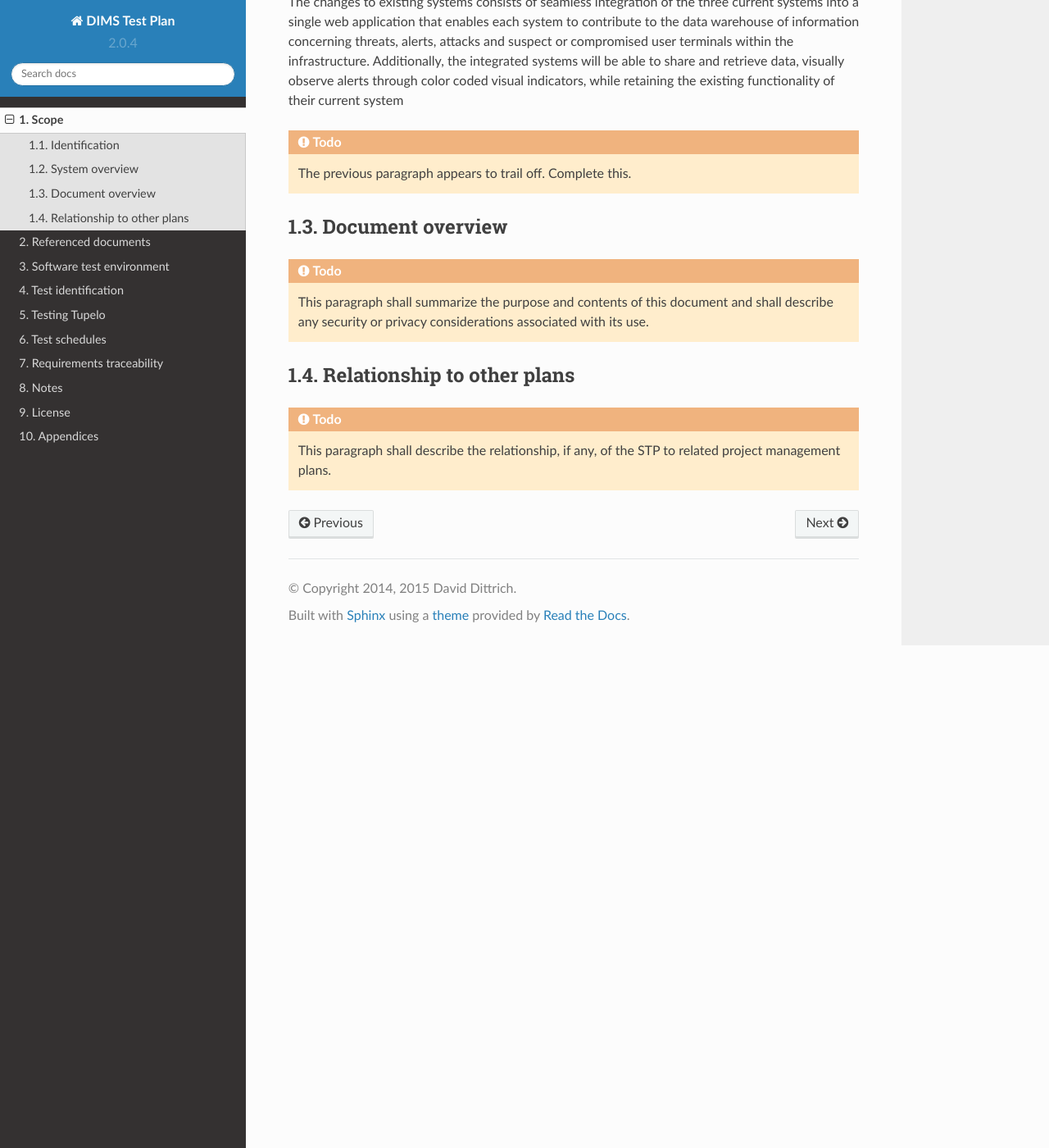
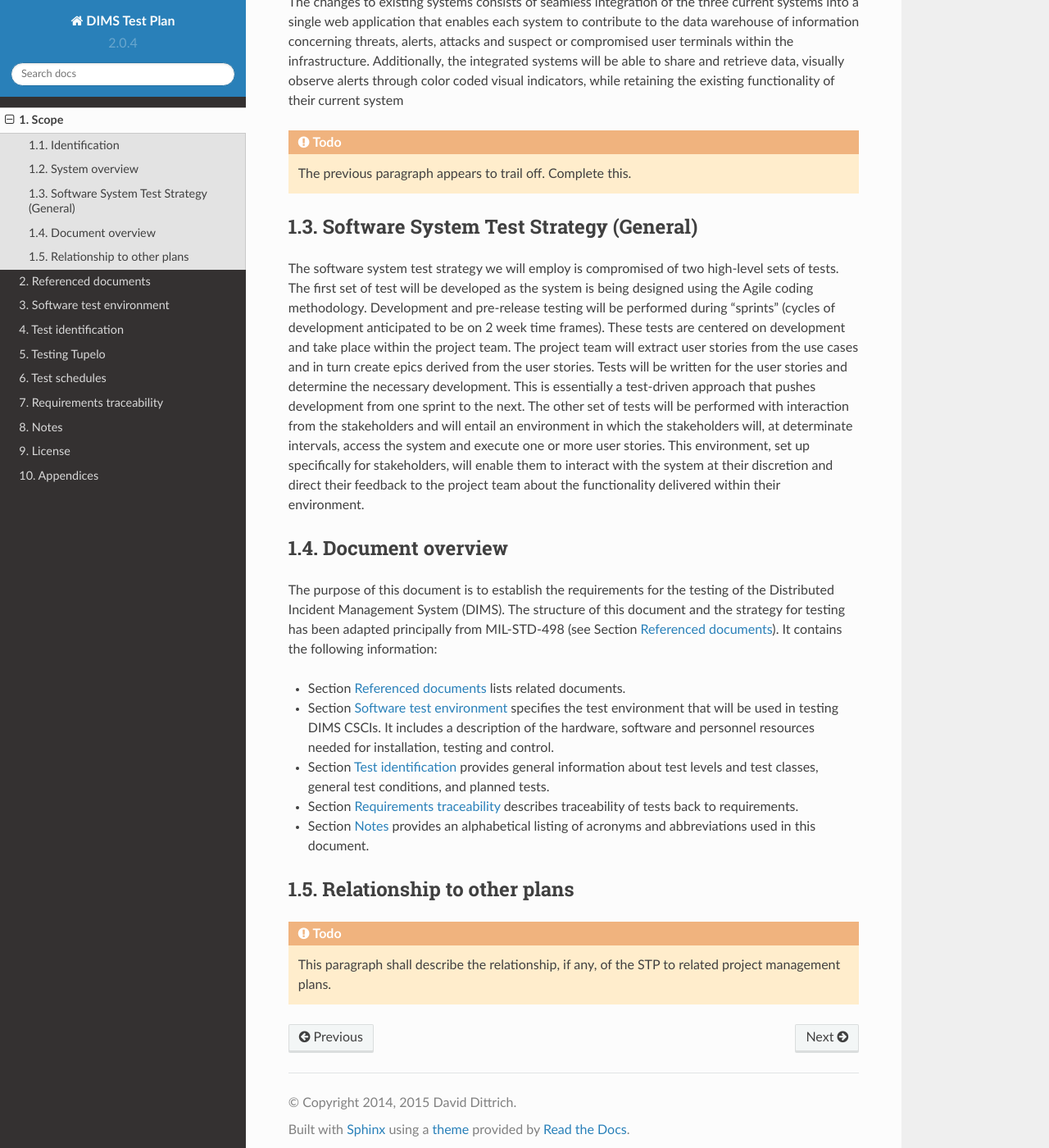
Before and after one commit to uw-dims/dims-tp, a Sphinx documentation site: the page built from source/scope.rst, in a window 1280 px wide and 1400 px high, scrolled down 1352 px. Shown: the whole window at 82% size. Built offline with Sphinx 7.4.7 and the Read the Docs theme 2.0.0, drawn with Linux system fonts in a browser that asks for light colours.

```diff
--- a/source/referenceddocs.rst
+++ b/source/referenceddocs.rst
@@ -9,3 +9,6 @@ Referenced documents
    documents referenced in this document. This section shall also identify the
    source for all documents not available through normal Government stocking
    activities.
+
++  MIL-STD-498, Military Standard Software Development and Documentation,
+   AMSC No. N7069, Dec. 1994.
--- a/source/scope.rst
+++ b/source/scope.rst
@@ -85,14 +86,55 @@ the existing functionality of their current system
 
 ..
 
+.. _swsystemteststrategy:
+
+Software System Test Strategy (General)
+---------------------------------------
+
+The software system test strategy we will employ is compromised of two
+high-level sets of tests.  The first set of test will be developed as the
+system is being designed using the Agile coding methodology.  Development and
+pre-release testing will be performed during "sprints" (cycles of development
+anticipated to be on 2 week time frames). These tests are centered on
+development and take place within the project team.  The project team will
+extract user stories from the use cases and in turn create epics derived from
+the user stories.  Tests will be written for the user stories and determine the
+necessary development.  This is essentially a test-driven approach that pushes
+development from one sprint to the next.  The other set of tests will be
+performed with interaction from the stakeholders and will entail an environment
+in which the stakeholders will, at determinate intervals, access the system and
+execute one or more user stories.  This environment, set up specifically for
+stakeholders, will enable them to interact with the system at their discretion
+and direct their feedback to the project team about the functionality delivered
+within their environment.
+
+.. _documentoverview:
+
 Document overview
 -----------------
 
-.. todo::
+The purpose of this document is to establish the requirements for the testing
+of the Distributed Incident Management System (DIMS). The structure of this
+document and the strategy for testing has been adapted principally from
+MIL-STD-498 (see Section :ref:`referenceddocs`). It contains the following
+information:
 
-   This paragraph shall summarize the purpose and contents of this document and
-   shall describe any security or privacy considerations associated with its
-   use.
++ Section :ref:`referenceddocs` lists related documents.
+
++ Section :ref:`testenvironment` specifies the test environment that will be
+  used in testing DIMS CSCIs. It includes a description of the hardware,
+  software and personnel resources needed for installation, testing and
+  control.
+
++ Section :ref:`testidentification` provides general information about
+  test levels and test classes, general test conditions, and planned
+  tests.
+
++ Section :ref:`requirementstraceability` describes traceability of tests back
+  to requirements.
+
++ Section :ref:`notes` provides an alphabetical listing of acronyms and
+  abbreviations used in this document.
 
 .. _relationshiptootherplans:
 
--- a/source/testidentification.rst
+++ b/source/testidentification.rst
@@ -1,4 +1,4 @@
-.. _testidentifiation:
+.. _testidentification:
 
 Test identification
 ===================
```
Also changed, not shown: other parts of source/scope.rst (+1 -0 lines), DIMS_SoftwareSystemTestPlan_v1.5.txt (+1 -14 lines), source/testenvironment.rst (+14 -0 lines).
